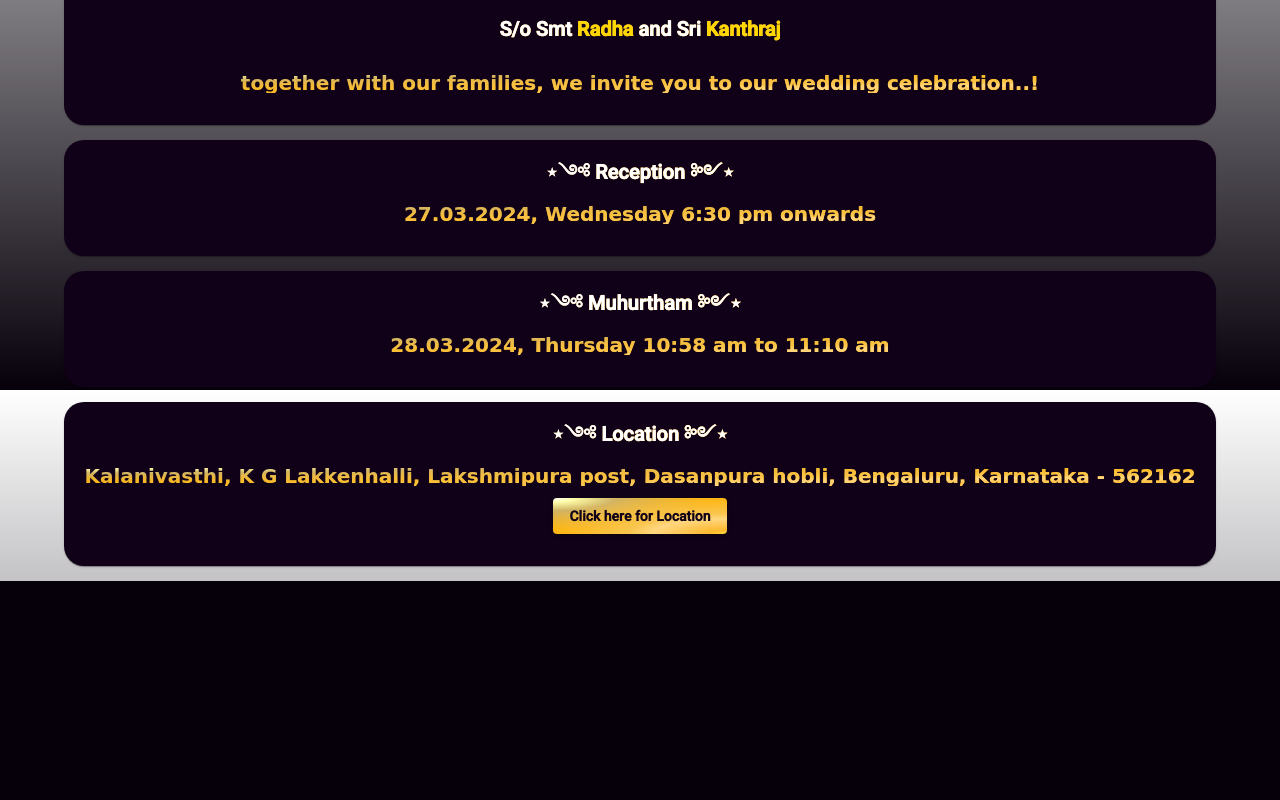
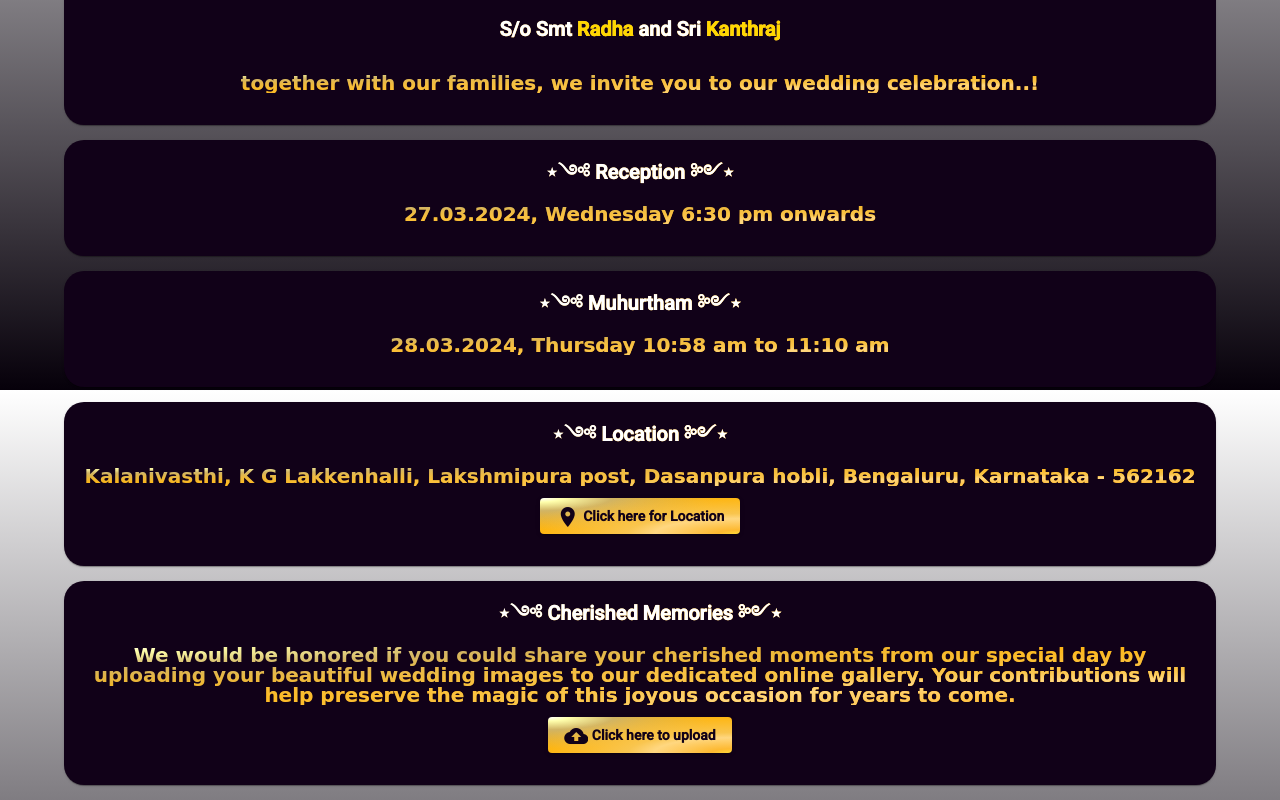
Before and after one commit to Darshank81/welcometowedding, an Angular app: page / in a window 1280 px wide. Shown: the part 1210-2010 px from the top of the page. Before the commit the page ends 1791 px from the top, so only its background shows below. Built offline with nearby package versions, Linux system fonts and the light colour scheme.

Commit message:
added image uploader

```diff
--- a/src/app/app.component.html
+++ b/src/app/app.component.html
@@ -19,7 +19,7 @@
         </button>
       </mat-list-item>
       <mat-list-item routerLink="/image" style="color: #ffffff;">
-        <button mat-icon-button (click)=drawer.toggle()><mat-icon routerLinkActive="active" [routerLinkActiveOptions]="{exact:true}" ariaCurrentWhenActive="page">image</mat-icon></button>
+        <button mat-icon-button (click)=drawer.toggle()><mat-icon routerLinkActive="active" [routerLinkActiveOptions]="{exact:true}" ariaCurrentWhenActive="page">collections</mat-icon></button>
       </mat-list-item>
       <mat-list-item routerLink="/place" style="color: #ffffff;">
         <button mat-icon-button (click)=drawer.toggle()><mat-icon routerLinkActive="active" [routerLinkActiveOptions]="{exact:true}" ariaCurrentWhenActive="page">place</mat-icon></button>
--- a/src/app/home/home.component.html
+++ b/src/app/home/home.component.html
@@ -45,8 +45,20 @@
     </div>
     <mat-card-content style="text-align: center;">
         <p class="trans-color-2" style="font-family: 'comic sans MS', cursive, sans-serif;">Kalanivasthi, K G Lakkenhalli, Lakshmipura post, Dasanpura hobli, Bengaluru, Karnataka - 562162</p>
-        <a mat-raised-button class="golden" href="https://maps.app.goo.gl/inGJDtDHTKo3QiBQ9" target="_blank">Click here for Location</a>
+        <a mat-raised-button class="golden" href="https://maps.app.goo.gl/inGJDtDHTKo3QiBQ9" target="_blank"> <mat-icon> place </mat-icon> Click here for Location</a>
     </mat-card-content>
     <mat-card-actions>
     </mat-card-actions>
   </mat-card>
+
+  <mat-card class="example-card">
+    <div class="text-style-2">
+      <h1 class="trans-color-2" style="color: #ffffff;">⋆༺ Cherished Memories ༻⋆</h1>
+    </div>
+    <mat-card-content style="text-align: center;">
+        <p class="trans-color-2" style="font-family: 'comic sans MS', cursive, sans-serif;">We would be honored if you could share your cherished moments from our special day by uploading your beautiful wedding images to our dedicated online gallery. Your contributions will help preserve the magic of this joyous occasion for years to come.</p>
+        <a mat-raised-button class="golden" href="https://drive.google.com/drive/folders/1GQfevS4YhnAIFsF9BAfVuBUiGO8kwq_v" target="_blank"> <mat-icon> cloud_upload </mat-icon> Click here to upload</a>
+    </mat-card-content>
+    <mat-card-actions>
+    </mat-card-actions>
+  </mat-card>
--- a/src/app/image/image.component.css
+++ b/src/app/image/image.component.css
@@ -107,6 +107,7 @@
     }
 
       .golden{
-        background: radial-gradient(ellipse farthest-corner at right bottom, #FEDB37 0%, #FDB931 8%, #9f7928 30%, #8A6E2F 40%, transparent 80%),
-                    radial-gradient(ellipse farthest-corner at left top, #FFFFFF 0%, #FFFFAC 8%, #D1B464 25%, #5d4a1f 62.5%, #5d4a1f 100%);
+        background: radial-gradient(ellipse farthest-corner at right bottom, #FEDB37 0%, #FDB931 8%, #ffd780 30%, #f9c54e 40%, transparent 80%), radial-gradient(ellipse farthest-corner at left top, #FFFFFF 0%, #FFFFAC 8%, #D1B464 25%, #ffb100 62.5%, #ffb100 100%);
+        color: #110118;
+        font-weight: bold;
       }
--- a/src/app/image/image.component.html
+++ b/src/app/image/image.component.html
@@ -1,3 +1,16 @@
+
+<mat-card class="example-card">
+  <div class="text-style-2">
+    <h1 class="trans-color-2" style="color: #ffffff;">⋆༺ Cherished Memories ༻⋆</h1>
+  </div>
+  <mat-card-content style="text-align: center;">
+      <p class="trans-color-2" style="font-family: 'comic sans MS', cursive, sans-serif;"></p>
+      <a mat-raised-button class="golden" href="https://drive.google.com/drive/folders/1GQfevS4YhnAIFsF9BAfVuBUiGO8kwq_v" target="_blank"> <mat-icon> cloud_upload </mat-icon> Click here to upload</a>
+  </mat-card-content>
+  <mat-card-actions>
+  </mat-card-actions>
+</mat-card>
+
 <mat-card class="example-card">
 
     <img mat-card-image>
--- a/src/app/place/place.component.html
+++ b/src/app/place/place.component.html
@@ -14,7 +14,7 @@
         <p class="trans-color-2" style="font-family: 'comic sans MS', cursive, sans-serif;">
             K G Lakkenhalli, Lakshmipura post, Dasanpura hobli, Bengaluru, Karnataka - 562162
         </p>
-        <a mat-raised-button class="golden" href="https://maps.app.goo.gl/inGJDtDHTKo3QiBQ9" target="_blank">Click here for Location</a>
+        <a mat-raised-button class="golden" href="https://maps.app.goo.gl/inGJDtDHTKo3QiBQ9" target="_blank"><mat-icon> place </mat-icon>Click here for Location</a>
     </div>
     <mat-card-actions>
     </mat-card-actions>
```
